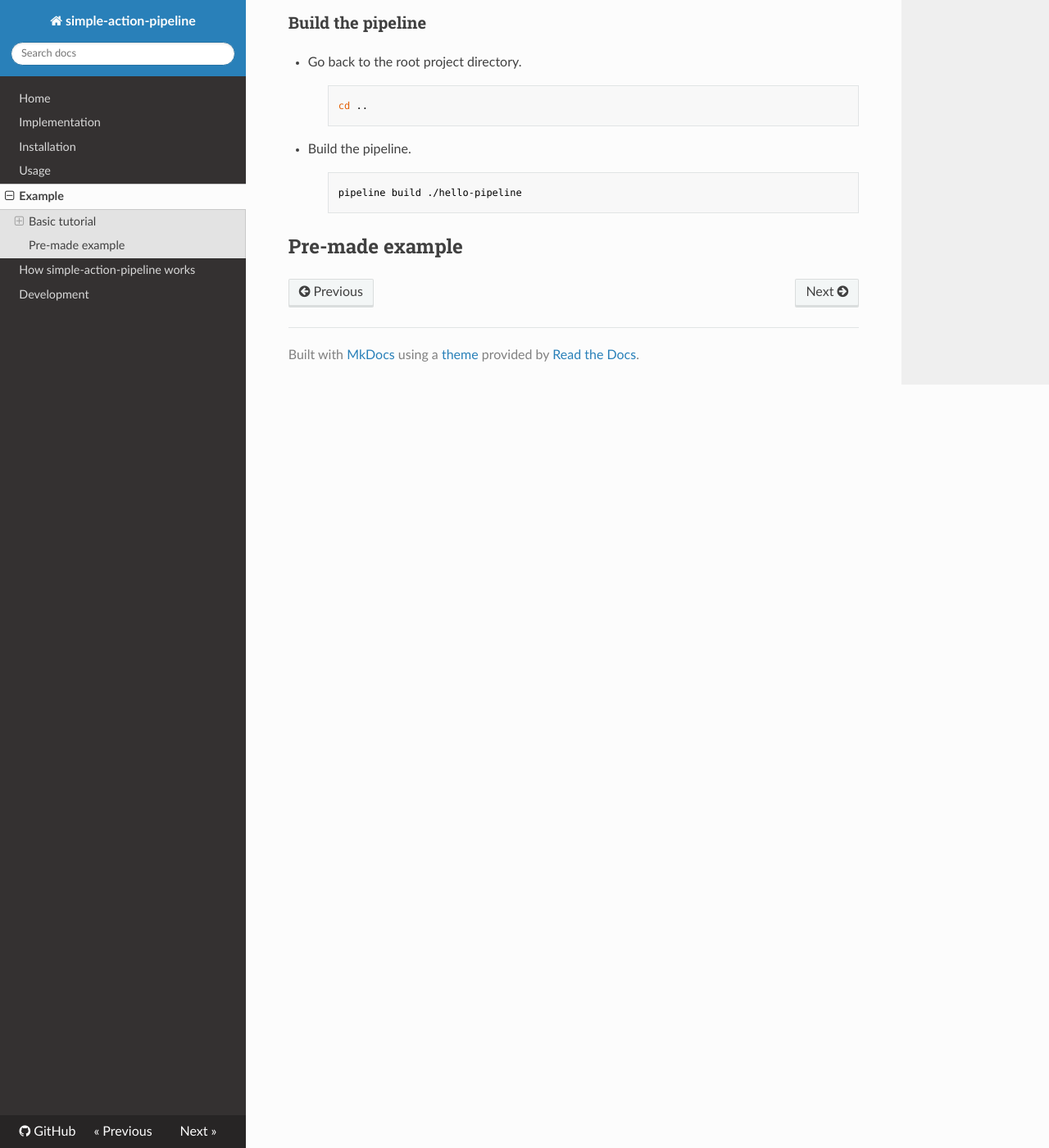
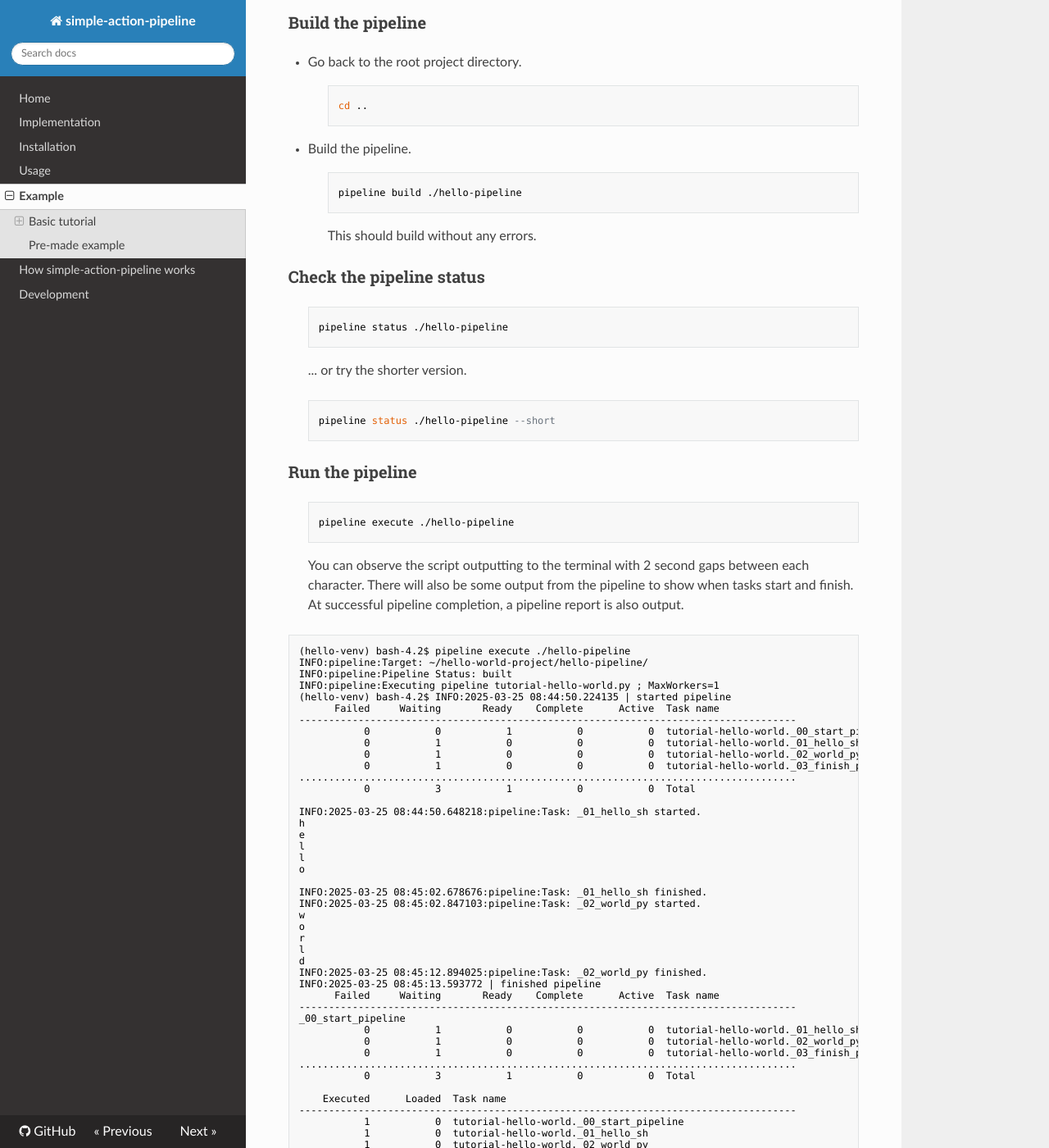
Before and after one commit to antarctica/simple-action-pipeline, an MkDocs documentation site: the page built from docs/example.md, in a window 1280 px wide and 1400 px high, scrolled down 2930 px. Shown: the whole window at 82% size. Built offline with MkDocs 1.6.1, drawn with Linux system fonts in a browser that asks for light colours; nearby versions of some CDN libraries; some of the changed text lies outside the part shown.

Commit message:
tutorial added to docs

````diff
--- a/docs/example.md
+++ b/docs/example.md
@@ -115,7 +115,7 @@ string='hello '
 delay=${LETTER_DELAY_SECONDS}
 
 for ((i=0; i<${#string}; i++)); do
-    sleep delay
+    sleep ${delay}
     echo "${string:i:1}"
 done
 
@@ -141,5 +141,91 @@ for i in string:
   >     cd ..
 - Build the pipeline.
   >     pipeline build ./hello-pipeline
+This should build without any errors.
+
+### **Check the pipeline status**
+  >     pipeline status ./hello-pipeline
+... or try the shorter version.
+
+  >     pipeline status ./hello-pipeline --short
+
+### **Run the pipeline**
+  >     pipeline execute ./hello-pipeline
+You can observe the script outputting to the terminal with 2 second gaps between each character. There will also be some output from the pipeline to show when tasks start and finish. At successful pipeline completion, a pipeline report is also output.
+
+```bash
+(hello-venv) bash-4.2$ pipeline execute ./hello-pipeline
+INFO:pipeline:Target: ~/hello-world-project/hello-pipeline/
+INFO:pipeline:Pipeline Status: built
+INFO:pipeline:Executing pipeline tutorial-hello-world.py ; MaxWorkers=1
+(hello-venv) bash-4.2$ INFO:2025-03-25 08:44:50.224135 | started pipeline
+      Failed     Waiting       Ready    Complete      Active  Task name
+------------------------------------------------------------------------------------
+           0           0           1           0           0  tutorial-hello-world._00_start_pipeline
+           0           1           0           0           0  tutorial-hello-world._01_hello_sh
+           0           1           0           0           0  tutorial-hello-world._02_world_py
+           0           1           0           0           0  tutorial-hello-world._03_finish_pipeline
+....................................................................................
+           0           3           1           0           0  Total
+
+INFO:2025-03-25 08:44:50.648218:pipeline:Task: _01_hello_sh started.
+h
+e
+l
+l
+o
+
+INFO:2025-03-25 08:45:02.678676:pipeline:Task: _01_hello_sh finished.
+INFO:2025-03-25 08:45:02.847103:pipeline:Task: _02_world_py started.
+w
+o
+r
+l
+d
+INFO:2025-03-25 08:45:12.894025:pipeline:Task: _02_world_py finished.
+INFO:2025-03-25 08:45:13.593772 | finished pipeline
+      Failed     Waiting       Ready    Complete      Active  Task name
+------------------------------------------------------------------------------------
+_00_start_pipeline
+           0           1           0           0           0  tutorial-hello-world._01_hello_sh
+           0           1           0           0           0  tutorial-hello-world._02_world_py
+           0           1           0           0           0  tutorial-hello-world._03_finish_pipeline
+....................................................................................
+           0           3           1           0           0  Total
+
+    Executed      Loaded  Task name
+------------------------------------------------------------------------------------
+           1           0  tutorial-hello-world._00_start_pipeline
+           1           0  tutorial-hello-world._01_hello_sh
+           1           0  tutorial-hello-world._02_world_py
+           1           0  tutorial-hello-world._03_finish_pipeline
+....................................................................................
+           4           0  Total
+```
+### **Make a change to the pipeline**
+For this example lets make both scripts run much slower by increasing the `LETTER_DELAY_SECONDS` environment variable to 10 seconds.
+
+- Change the definition in `application.yaml` and save it:
+  >     LETTER_DELAY_SECONDS: 10
+- Rebuild the pipeline:
+  >     pipeline build ./hello-pipeline --force-build
+- Run the pipeline:
+  >     pipeline execute ./hello-pipeline
+- Now the pipeline tasks are slow enough that you can use the status command to check the pipeline whilst it runs:
+  >     pipeline status ./hello-pipeline
+- You can also halt the pipeline mid run:
+  >     pipeline halt ./hello-pipeline
+- Fully complete scripts will remain complete after a halt and from there you can resume the pipeline with the `execute` command:
+  >     pipeline execute ./hello-pipeline
+- Or you can choose to run the pipeline from the very beginning by issuing a reset command first:
+  >     pipeline halt ./hello-pipeline
+  >     pipeline reset ./hello-pipeline
+  >     pipeline execute ./hello-pipeline
+
+### **Now try adding an extra script to the pipeline**
+The sequence section of `application.yaml` allows you to create simple-linear or complex-parallel pipelines by defining more scripts with intricate dependancies.
+
+Remember, if you want multiple scripts to run in parallel you will need to increase the number of `PIPELINE_MAXWORKERS` in `pipeline.yaml`.
+
 
 ## Pre-made example
````
